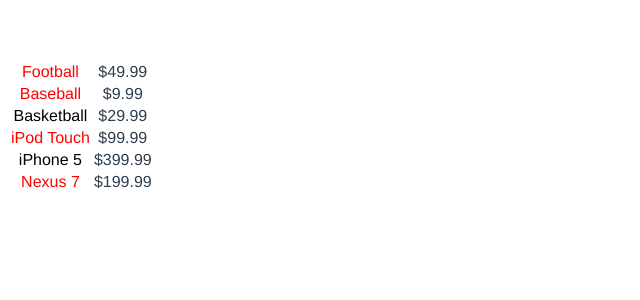
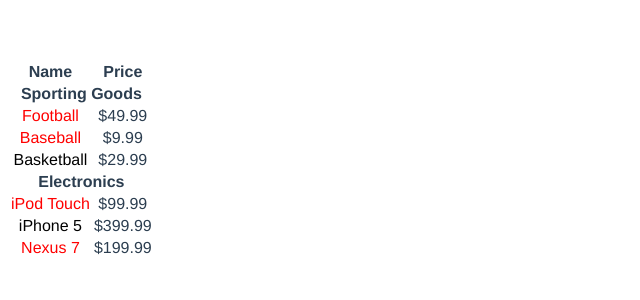
Before and after one commit to davidlamys/vue-example, a Vue app: page / in a window 1280 px wide. Shown: the top 300 px of the page, without its empty margins (0-640 px from the left). Built offline with nearby package versions, Linux system fonts and the light colour scheme.

Commit message:
Introduce ProductTable to wrap around ProductCategoryRow and ProductRow

```diff
--- a/src/App.vue
+++ b/src/App.vue
@@ -1,25 +1,17 @@
 <template>
   <div id="app">
-    <table>
-      <product-row v-for = "item in items"
-            :name="item.name"
-            :price="item.price"
-            :stocked="item.stocked">
-      </product-row>
-    </table>
+    <product-table :items="items"></product-table>
   </div>
 </template>
 
 <script>
 
-import ProductRow from './components/ProductRow.vue'
-import ProductCategoryRow from './components/ProductCategoryRow.vue'
+import ProductTable from './components/ProductTable.vue'
 
 export default {
   name: 'app',
   components: {
-    ProductRow,
-    ProductCategoryRow
+    ProductTable
   },
   data () {
     return {
--- /dev/null
+++ b/src/components/ProductTable.vue
@@ -0,0 +1,47 @@
+<template>
+  <table>
+        <thead>
+          <tr>
+            <th>Name</th>
+            <th>Price</th>
+          </tr>
+        </thead>
+        <tbody v-for="category in categories">
+          <product-category-row :category="category">
+          </product-category-row>
+          <product-row v-for="item in itemsForCategory(category)"
+          :name="item.name"
+          :price="item.price"
+          :stocked="item.stocked">
+          </product-row>
+        </tbody>
+  </table>
+</template>
+
+<script>
+import ProductRow from './ProductRow.vue'
+import ProductCategoryRow from './ProductCategoryRow.vue'
+
+export default {
+  components: {
+    ProductRow,
+    ProductCategoryRow
+  },
+  props: ["items"],
+  computed: {
+    categories() {
+      const categories = this.items.map((product) => {
+        return product.category
+      })
+      return [...new Set(categories)]
+    },
+  },
+  methods: {
+    itemsForCategory(category) {
+      return this.items.filter((product) => {
+        return product.category == category
+      })
+    }
+  }
+}
+</script>
```
